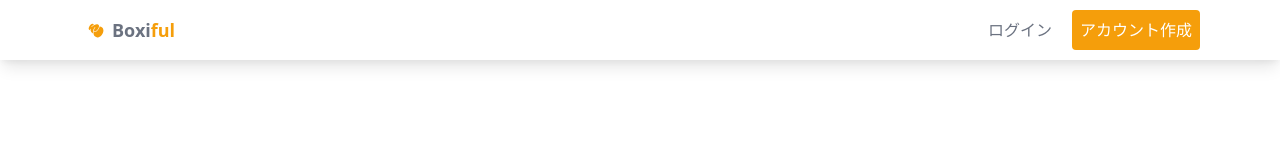
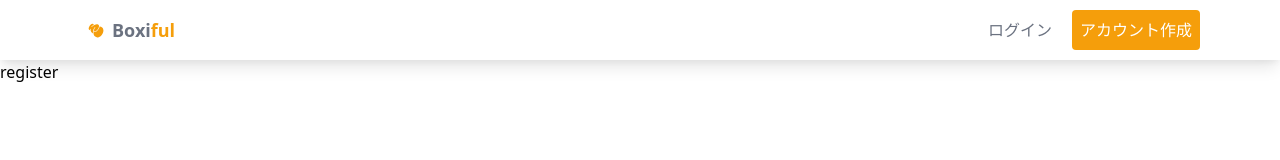
Before and after one commit to masato1230/boxiful, a React (Create React App) app: page /register in a window 1280 px wide. Shown: the top 160 px of the page. Built offline with nearby package versions, Linux system fonts and the light colour scheme; what @mediapipe/pose would draw is missing.

Commit message:
Add Register component and set header path

```diff
--- a/src/components/Header.tsx
+++ b/src/components/Header.tsx
@@ -54,11 +54,12 @@ const Header = () => {
               >
                 ログイン
               </Link>
-              <a
+              <Link
+                to="/register"
                 className="py-2 px-2 font-medium text-white bg-yellow-500 rounded hover:bg-yellow-400 transition duration-300"
               >
                 アカウント作成
-              </a>
+              </Link>
             </div>
           )}
         </div>
--- /dev/null
+++ b/src/components/Register.tsx
@@ -0,0 +1,5 @@
+const Register = () => {
+  return <div>register</div>
+}
+
+export default Register;
--- a/src/index.tsx
+++ b/src/index.tsx
@@ -10,6 +10,7 @@ import Top from './components/Top';
 import Training from './components/Training/Training';
 import Result from './components/Result/Result';
 import Login from './components/Login';
+import Register from './components/Register';
 import API from './api';
 import { store } from './state/store';
 import { useCookies } from 'react-cookie';
@@ -71,6 +72,9 @@ const App = () => {
             <Route path="/login">
               <Login />
             </Route>
+            <Route path="/register">
+              <Register />
+            </Route>
             <Route path="/training_to_result">
               <TrainingResultBuffer />
             </Route>
```
